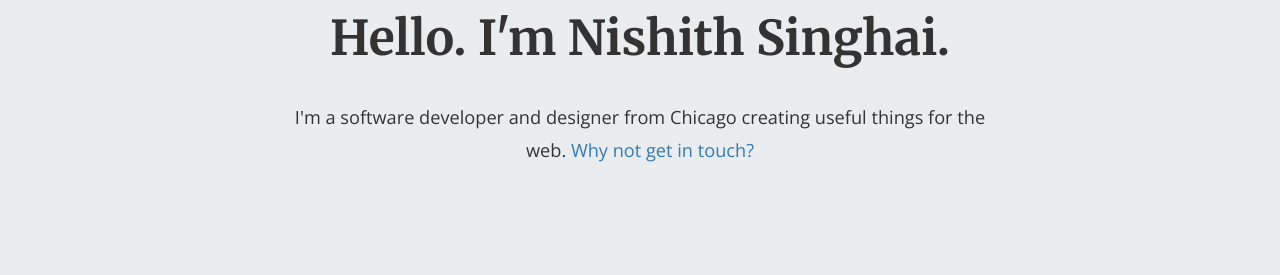
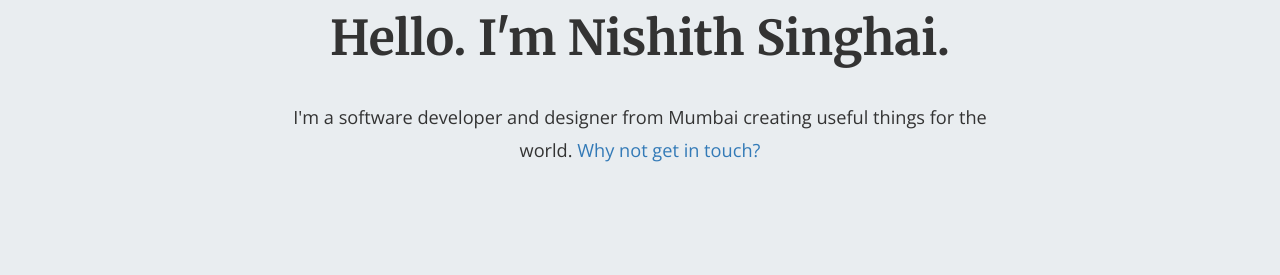
Before and after one commit to singhaidotnish/blog, a Jekyll site: the page built from index.html, in a window 1280 px wide and 900 px high. Shown: the part 148-423 px from the top of the window. Built offline with Jekyll 4.4.1, drawn with Linux system fonts in a browser that asks for light colours; nearby versions of some CDN libraries; the list of posts is cut into pages by our own code.

Commit message:
Update global.yml

```diff
--- a/_data/global.yml
+++ b/_data/global.yml
@@ -1,6 +1,6 @@
 # Site Settings
 title: "Hello. I'm Nishith Singhai."
-description: "I'm a software developer and designer from Chicago creating useful things for the web."
+description: "I'm a software developer and designer from Mumbai creating useful things for the world."
 url: 'https://singhaidotnish.github.io/blog/' # the base hostname & protocol for your site
 nav: "true"
 footer_text: '© 2016 Nishith Singhai'
```
